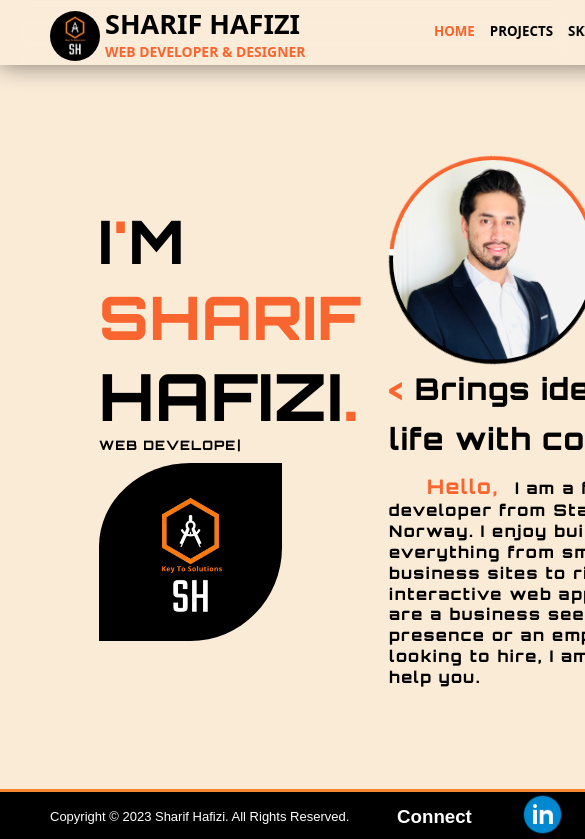
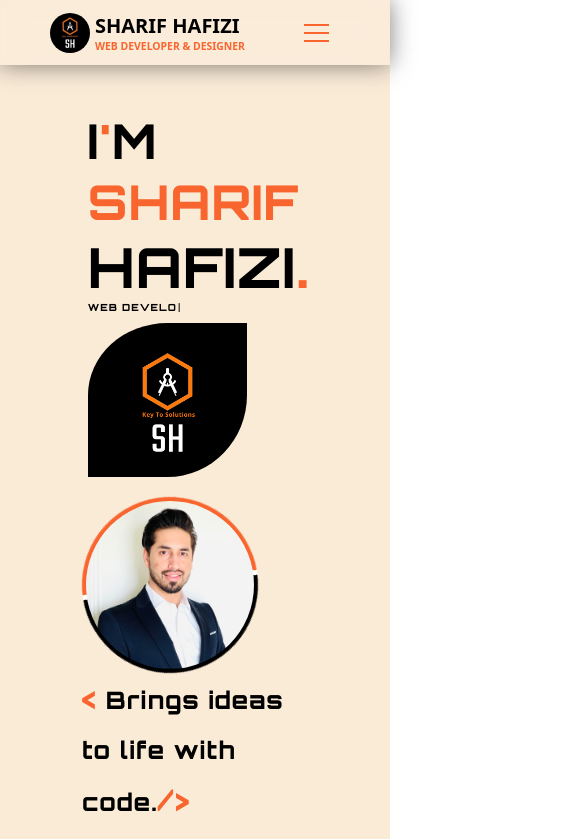
Before and after one commit to SharifHafizi/Portfolio, a React (Vite) app: page /#/ in a window 390 px wide. Shown: the top 839 px of the page, 585 px wide, since content can reach past the window. Built offline with nearby package versions, Linux system fonts and the light colour scheme; a web font is replaced by a local one.

Commit message:
mobile version first page

```diff
--- a/package.json
+++ b/package.json
@@ -12,6 +12,7 @@
   },
   "dependencies": {
     "@emailjs/browser": "^3.10.0",
+    "hamburger-react": "^2.5.0",
     "react": "^18.2.0",
     "react-dom": "^18.2.0",
     "react-router-dom": "^6.7.0",
--- a/src/components/Footer.module.css
+++ b/src/components/Footer.module.css
@@ -4,7 +4,7 @@
   margin: 0;
 }
 .mainCon {
-  position: absolute;
+  /* position: absolute; */
   display: flex;
   flex-direction: row;
   align-items: center;
@@ -12,7 +12,7 @@
   background-color: black;
   color: #ffffff;
   width: 100%;
-  min-width: 800px;
+  /* min-width: 940px; */
 
   height: 55px;
   bottom: 0;
@@ -30,3 +30,20 @@
   justify-content: space-around;
   width: 350px;
 }
+@media (min-width: 375px) and (max-width: 568px) {
+  .mainCon h3 {
+    font-size: 14px;
+  }
+  .mainCon p {
+    font-size: x-small;
+  }
+  .mainCon img {
+    width: 35px;
+  }
+}
+
+/* @media (max-widht: 935px) {
+  .mainCon {
+    position: absolute;
+  }
+} */
--- a/src/components/HomePage.module.css
+++ b/src/components/HomePage.module.css
@@ -1,12 +1,13 @@
 @import url("https://fonts.googleapis.com/css2?family=Orbitron:wght@800&display=swap");
 @import url("https://fonts.googleapis.com/css?family=Muli&display=swap");
 @import url("https://fonts.googleapis.com/css?family=Quicksand&display=swap");
+
 /* google fonts imported and used. */
 .mainContainer {
-  width: 100vw;
-  height: 100vh;
-  min-width: 800px;
-  min-height: 626px;
+  width: 100%;
+  min-height: 92vh;
+  /* min-width: 940px; */
+
   background-color: antiquewhite;
   display: flex;
   justify-content: center;
@@ -26,17 +27,19 @@
   color: rgb(249, 101, 47);
 }
 .maintext h1 {
-  font-size: 60px;
+  font-size: 3.75rem;
 }
+
 /* style applied just to 3rd child of div. */
 .maintext :nth-child(3) {
-  font-size: 65px;
+  font-size: 4.0625rem;
 }
 .maintext h3 {
-  font-size: 13px;
+  font-size: 0.8125rem;
 }
 .maintext img {
-  padding-top: 10px;
+  width: "183px";
+  padding-top: 0.625rem;
   position: relative;
   border-bottom-right-radius: 50%;
   border-top-left-radius: 50%;
@@ -50,13 +53,13 @@
   letter-spacing: 1px;
 }
 .maintext2 h4 {
-  font-size: 30px;
+  font-size: 1.875rem;
   font-weight: 600;
-  line-height: 50px;
+  line-height: 3.125rem;
   font-family: "Orbitron";
 }
 .maintext2 h4 span {
-  font-size: 30px;
+  font-size: 1.875rem;
 }
 .maintext2 p {
   text-indent: 9%;
@@ -65,28 +68,30 @@
   letter-spacing: 1.5px;
   line-height: 1.3;
   line-break: auto;
-  padding-top: 10px;
+  padding-top: 0.625rem;
   font-family: "Orbitron";
 }
 .maintext2 span {
-  font-size: 20px;
+  font-size: 1.25rem;
   font-weight: 600;
   color: rgb(249, 101, 47);
 }
 .maintext2 img {
   border-radius: 50%;
-  width: 200px;
-  height: 200px;
+  width: 12.5rem;
+  height: 12.5rem;
   margin: 0 auto;
 }
 .imgMainDiv {
-  width: 208px;
-  height: 208px;
+  width: 13rem;
+  height: 13rem;
 }
+
+/* Turning border for profile image. */
 .imgDiv1 {
   position: absolute;
-  width: 208px;
-  height: 208px;
+  width: 13rem;
+  height: 13rem;
   background: linear-gradient(
     -45deg,
     black 49%,
@@ -96,7 +101,7 @@
   );
   border-radius: 50%;
   animation-name: rotate;
-  animation-duration: 80s;
+  animation-duration: 110s;
   animation-iteration-count: infinite;
   animation-timing-function: linear;
 }
@@ -111,10 +116,65 @@
 
 .imgDiv2 {
   position: absolute;
-  width: 208px;
-  height: 208px;
+  width: 13rem;
+  height: 13rem;
   border-radius: 50%;
   display: flex;
   align-items: center;
   margin: 0 auto;
 }
+@media (max-width: 935px) {
+  .mainContainer {
+    display: flex;
+    flex-direction: column;
+    align-items: center;
+    gap: 20px;
+    padding-top: 110px;
+    padding-bottom: 20px;
+  }
+}
+@media (min-width: 375px) and (max-width: 568px) {
+  .maintext {
+    display: flex;
+    width: 55%;
+  }
+  .maintext2 {
+    width: 58%;
+  }
+  .maintext h1 {
+    font-size: 3rem;
+  }
+
+  /* style applied just to 3rd child of div. */
+  .maintext :nth-child(3) {
+    font-size: 3.45rem;
+  }
+  .maintext h3 {
+    font-size: 0.6125rem;
+  }
+  .maintext2 h4 {
+    font-size: 1.5rem;
+  }
+  .maintext2 p {
+    font-size: 0.75rem;
+  }
+  .imgMainDiv {
+    width: 11rem;
+    height: 11rem;
+  }
+  .imgDiv1 {
+    width: 11rem;
+    height: 11rem;
+  }
+  .imgDiv2 {
+    width: 11rem;
+    height: 11rem;
+  }
+  .maintext2 img {
+    width: 10.5rem;
+    height: 10.5rem;
+  }
+  .maintext img {
+    width: 159px;
+  }
+}
--- a/src/components/Navbar.jsx
+++ b/src/components/Navbar.jsx
@@ -1,19 +1,56 @@
 import { Link } from "react-router-dom";
-// Link is used to navigate between pages like anchor tag.
+import { useState } from "react";
+import Hamburger from "hamburger-react";
+import "./Sidebar.css";
 import style from "./Navbar.module.css";
 import mylogo from "../assets/mylogo.jpg";
 function Navbar() {
+  const [isOpen, setOpen] = useState(false);
+
   return (
     <div className={style.navContainer}>
       <div className={style.nameLogoContainer}>
         <Link to="/">
-          <img src={mylogo} alt="logo" width="50px" height="50px" />
+          <img src={mylogo} alt="logo" />
         </Link>
         <div className={style.name}>
           <h2>SHARIF HAFIZI</h2>
           <p>WEB DEVELOPER & DESIGNER</p>
         </div>
       </div>
+
+      <div id="hamburgerMenu" className={style.hamburger}>
+        <div className={style.burger}>
+          <Hamburger
+            toggled={isOpen}
+            toggle={setOpen}
+            easing="ease-in"
+            size={25}
+          />
+        </div>
+        {isOpen && (
+          <div className="sidebar">
+            <ul>
+              <Link to="/">
+                <li>Home</li>
+              </Link>
+              <Link to="/projects">
+                <li>Projects</li>
+              </Link>
+              <Link to="/skills">
+                <li>Skills</li>
+              </Link>
+              <Link to="/about">
+                <li>About</li>
+              </Link>
+              <Link to="/contact">
+                <li>Contact</li>
+              </Link>
+            </ul>
+          </div>
+        )}
+      </div>
+
       <div className={style.menuContainer}>
         <Link to="/" className={style.link}>
           <span>HOME</span>
--- a/src/components/Navbar.module.css
+++ b/src/components/Navbar.module.css
@@ -10,7 +10,7 @@
   justify-content: space-between;
   width: 100%;
   height: 65px;
-  min-width: 800px;
+  /* min-width: 940px; */
   align-items: center;
   padding-left: 50px;
   padding-right: 50px;
@@ -28,6 +28,8 @@
 }
 .nameLogoContainer img {
   border-radius: 50%;
+  width: 50px;
+  height: 50px;
 }
 .nameLogoContainer a {
   height: 50px;
@@ -100,3 +102,54 @@
 .link:hover::after {
   width: 100%;
 }
+.hamburger {
+  display: none;
+}
+
+@media (min-width: 175px) and (max-width: 768px) {
+  .menuContainer {
+    display: none;
+  }
+  .hamburger {
+    display: block;
+    z-index: 1;
+    color: rgb(249, 101, 47);
+  }
+  .burger {
+    z-index: 2;
+    position: relative;
+  }
+}
+@media (max-width: 568px) {
+  .navContainer {
+    display: flex;
+
+    align-items: center;
+    gap: 20px;
+  }
+  .nameLogoContainer {
+    display: flex;
+    flex-direction: row;
+    align-items: center;
+    justify-content: center;
+    gap: 5px;
+  }
+  .nameLogoContainer img {
+    border-radius: 50%;
+    width: 40px;
+    height: 40px;
+  }
+  .nameLogoContainer a {
+    height: 40px;
+  }
+  .name h2 {
+    margin: 0;
+    font-size: 20px;
+  }
+  .name p {
+    margin: 0;
+    font-size: 10.4px;
+    font-weight: 600;
+    color: rgb(249, 101, 47);
+  }
+}
--- /dev/null
+++ b/src/components/Sidebar.css
@@ -0,0 +1,26 @@
+.sidebar li {
+  display: flex;
+  flex-direction: column;
+  align-items: center;
+  justify-content: center;
+  width: 36vw;
+  height: 20vh;
+  color: white;
+  padding-top: 17px;
+}
+.sidebar li:hover {
+  color: rgb(249, 101, 47);
+}
+.sidebar a {
+  text-decoration: none;
+}
+
+.sidebar {
+  position: fixed; /*Stay in place */
+  z-index: 1; /* Sit on top */
+  right: 0;
+  top: 0;
+  background-color: rgb(0, 0, 0); /* Black fallback color */
+  background-color: rgba(0, 0, 0, 0.9); /* Black w/opacity */
+  transition: 0.5s;
+}
--- a/src/routes/Error/Error.css
+++ b/src/routes/Error/Error.css
@@ -6,6 +6,7 @@
   font-size: 50px;
   color: #ed1c1c;
   padding-top: 10%;
+  min-width: 940px;
 }
 .error hr {
   height: 2px;
--- a/src/routes/about/About.jsx
+++ b/src/routes/about/About.jsx
@@ -12,7 +12,7 @@ const fadeProperties = {
   duration: 4000,
   transitionDuration: 800,
   infinite: true,
-  indicators: false,
+  indicators: true,
   arrows: false,
 };
 const Images = [img, img2, newlogo2]; //Array of images.
--- a/src/routes/about/About.module.css
+++ b/src/routes/about/About.module.css
@@ -1,7 +1,7 @@
 .main {
   width: 100vw;
   height: 100vh;
-  min-width: 800px;
+  min-width: 940px;
   background-color: antiquewhite;
   display: flex;
   justify-content: center;
@@ -34,8 +34,8 @@
   align-items: center;
   flex-direction: row;
   width: 50%;
-  min-height: 552px;
-  min-width: 416px;
+
+  min-width: 446px;
 }
 .pitch h2,
 p span {
--- a/src/routes/contact/Contact.module.css
+++ b/src/routes/contact/Contact.module.css
@@ -6,7 +6,7 @@
 .maincon {
   width: 100vw;
   height: 100vh;
-  min-width: 800px;
+  min-width: 940px;
   background-image: url("./img-file/map.jpg");
   background-size: cover;
   display: flex;
--- a/src/routes/projects/Project.module.css
+++ b/src/routes/projects/Project.module.css
@@ -1,7 +1,7 @@
 .maincon {
   width: 100%;
   height: 100vh;
-  min-width: 800px;
+  min-width: 940px;
   min-height: 627px;
   background-color: antiquewhite;
   display: flex;
--- a/src/routes/skills/Skill.module.css
+++ b/src/routes/skills/Skill.module.css
@@ -1,7 +1,7 @@
 .maincon {
   width: 100%;
   height: 100vh;
-  min-width: 800px;
+  min-width: 940px;
   min-height: 627px;
   background-color: antiquewhite;
   display: flex;
@@ -25,8 +25,8 @@
   display: flex;
   justify-content: space-evenly;
   align-items: center;
-  width: 100vw;
-  height: 50vh;
+  width: 75vw;
+  height: 55vh;
   min-width: 800px;
 }
 .logo1 {
@@ -56,37 +56,3 @@
   justify-content: center;
   align-self: flex-end;
 }
-.card1 hr {
-  width: 0px;
-  height: 325px;
-  top: -114px;
-  position: absolute;
-}
-
-.card2 hr {
-  width: 0px;
-  height: 220px;
-  top: -114px;
-  position: absolute;
-}
-
-.card3 hr {
-  width: 0px;
-  height: 335px;
-  top: -114px;
-  position: absolute;
-}
-
-.card4 hr {
-  width: 0px;
-  height: 215px;
-  top: -114px;
-  position: absolute;
-}
-
-.card5 hr {
-  width: 0px;
-  height: 300px;
-  top: -114px;
-  position: absolute;
-}
```
Also changed, not shown: 1 other file (tests, documents, lock files or other folders).
